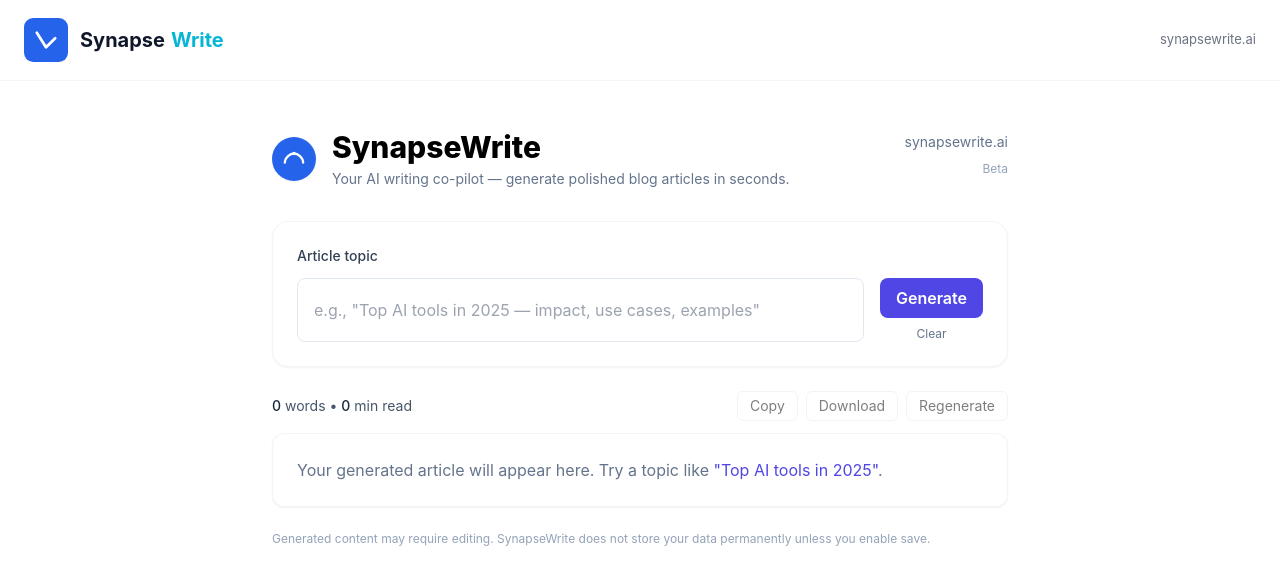
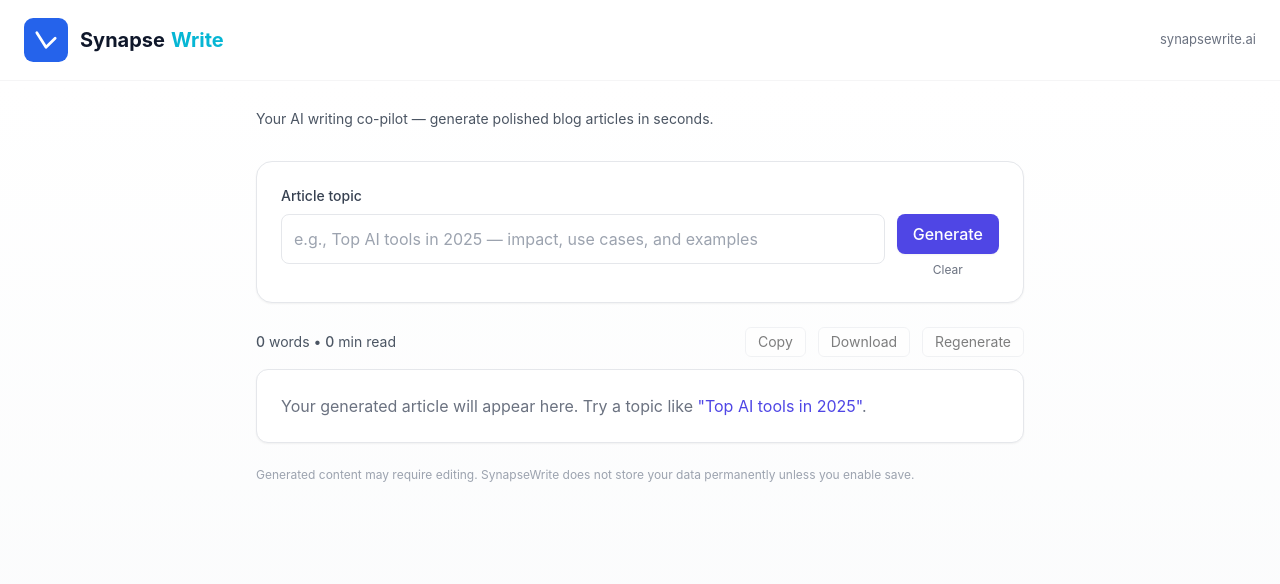
Before and after one commit to inpursuitsol/synapsewrite, a Next.js app: page / in a window 1280 px wide. Shown: the top 584 px of the page. Built offline with nearby package versions, Linux system fonts and the light colour scheme.

Commit message:
Update page.js

```diff
--- a/app/page.js
+++ b/app/page.js
@@ -1,13 +1,14 @@
-// app/page.js
 "use client";
 
 import { useState, useRef } from "react";
 
 /**
- * Tailwind-based polished page for SynapseWrite.
- * - Streaming-capable: appends text chunks as they arrive
- * - Uses Tailwind classes for look & feel
- * - Includes inline SVG logo, copy/download/regenerate, word count + read-time
+ * Polished UI for SynapseWrite:
+ * - Tailwind-powered layout
+ * - Smooth loading animation
+ * - Tagline, copy & download actions
+ * - Scrollable result box with word count + read time
+ * - Friendly errors
  */
 
 export default function HomePage() {
@@ -17,23 +18,25 @@ export default function HomePage() {
   const [error, setError] = useState(null);
   const resultRef = useRef(null);
 
+  // Utility: compute words & estimated read time
   const getStats = (text) => {
     if (!text) return { words: 0, minutes: 0 };
     const words = text.trim().split(/\s+/).filter(Boolean).length;
-    const minutes = Math.max(1, Math.round(words / 200));
+    const minutes = Math.max(1, Math.round(words / 200)); // ~200 WPM
     return { words, minutes };
   };
 
+  // Copy text to clipboard
   const copyToClipboard = async (text) => {
     try {
       await navigator.clipboard.writeText(text);
-      // friendly toast fallback
       alert("Article copied to clipboard ✅");
     } catch (e) {
       alert("Unable to copy — please select and copy manually.");
     }
   };
 
+  // Download as markdown file
   const downloadArticle = (title = "article", content = "") => {
     const blob = new Blob([`# ${title}\n\n${content}`], { type: "text/markdown" });
     const url = URL.createObjectURL(blob);
@@ -46,13 +49,14 @@ export default function HomePage() {
     URL.revokeObjectURL(url);
   };
 
+  // Main API call
   async function generateArticle(topic) {
     if (!topic || !topic.trim()) {
       setError("Please enter a topic to generate an article.");
       return;
     }
 
-    // Plausible analytics event (no-op if Plausible not present)
+    // Analytics (Plausible) — will no-op if not present
     if (typeof window !== "undefined" && window.plausible) {
       window.plausible("Generate Article");
     }
@@ -68,44 +72,22 @@ export default function HomePage() {
         body: JSON.stringify({ topic }),
       });
 
-      const contentType = res.headers.get("content-type") || "";
-
-      // Fallback: JSON (non-stream)
-      if (contentType.includes("application/json")) {
-        const data = await res.json();
-        if (!res.ok) {
-          const err = data?.error ?? "Something went wrong. Try again.";
-          throw new Error(err);
-        }
-        if (!data?.content) throw new Error("No content returned from server.");
-        setResult(data.content);
-        setTimeout(() => resultRef.current?.scrollIntoView({ behavior: "smooth" }), 150);
-        return;
+      if (!res.ok) {
+        let errText = "Something went wrong. Please try again.";
+        try {
+          const j = await res.json();
+          if (j?.error) errText = j.error;
+        } catch (e) {}
+        throw new Error(errText);
       }
 
-      // Streaming path: read plain text chunks
-      if (!res.body) {
-        throw new Error("No response body from server.");
+      const data = await res.json();
+      if (!data?.content) {
+        throw new Error("No content returned from the server. Try again.");
       }
 
-      const reader = res.body.getReader();
-      const decoder = new TextDecoder();
-      let done = false;
-      let accumulated = "";
-
-      while (!done) {
-        const { value, done: doneReading } = await reader.read();
-        done = doneReading;
-        if (value) {
-          accumulated += decoder.decode(value, { stream: true });
-          // update UI progressively
-          setResult(accumulated);
-        }
-      }
-
-      // final flush
-      accumulated += decoder.decode();
-      setResult(accumulated);
+      setResult(data.content);
+      // scroll result into view smoothly
       setTimeout(() => resultRef.current?.scrollIntoView({ behavior: "smooth" }), 150);
     } catch (err) {
       const msg = err?.message ?? "Unknown error. Try again.";
@@ -119,55 +101,55 @@ export default function HomePage() {
   const { words, minutes } = getStats(result);
 
   return (
-    <main className="min-h-screen py-12">
-      <div className="max-w-3xl mx-auto px-4">
-        {/* Header */}
-        <header className="flex items-start justify-between mb-8">
-          <div className="flex items-center gap-4">
-            {/* Small SVG logo */}
-            <div className="flex-none">
-              <svg width="44" height="44" viewBox="0 0 48 48" fill="none" xmlns="http://www.w3.org/2000/svg" className="rounded-full bg-white shadow-sm">
-                <rect width="48" height="48" rx="12" fill="#2563EB" />
-                <path d="M14 28c0-6 6-10 10-10s10 4 10 10" stroke="white" strokeWidth="2.5" strokeLinecap="round" strokeLinejoin="round"/>
-                <circle cx="24" cy="18" r="1.8" fill="white" />
-              </svg>
-            </div>
-
-            <div>
-              <h1 className="text-2xl md:text-3xl font-extrabold leading-tight">SynapseWrite</h1>
-              <p className="text-sm text-slate-500 mt-1">Your AI writing co-pilot — generate polished blog articles in seconds.</p>
-            </div>
-          </div>
-
-          <div className="text-right">
-            <a href="https://synapsewrite.ai" target="_blank" rel="noreferrer" className="text-sm text-slate-500 hover:underline">synapsewrite.ai</a>
-            <div className="mt-2 text-xs text-slate-400">Beta</div>
-          </div>
+    <main className="min-h-screen bg-gradient-to-b from-white to-gray-50 p-6 flex items-start justify-center">
+      <div className="w-full max-w-3xl">
+        {/* Removed duplicate h1 — only tagline remains */}
+        <header className="mb-8">
+          <p className="text-sm text-gray-600 mt-1">
+            Your AI writing co-pilot — generate polished blog articles in seconds.
+          </p>
         </header>
 
-        {/* Input card */}
-        <section className="bg-white border border-slate-100 rounded-2xl p-6 shadow-sm">
-          <label className="block text-sm font-medium text-slate-700 mb-3">Article topic</label>
-
-          <div className="flex gap-4">
+        {/* Input Card */}
+        <section className="bg-white border border-gray-200 rounded-2xl p-6 shadow-sm">
+          <label className="block text-sm font-medium text-gray-700 mb-2">Article topic</label>
+          <div className="flex gap-3 items-start">
             <input
               value={topic}
               onChange={(e) => setTopic(e.target.value)}
-              placeholder='e.g., "Top AI tools in 2025 — impact, use cases, examples"'
-              className="flex-1 px-4 py-3 rounded-lg border border-slate-200 focus:outline-none focus:ring-2 focus:ring-indigo-300 transition"
+              placeholder="e.g., Top AI tools in 2025 — impact, use cases, and examples"
+              className="flex-1 p-3 rounded-lg border border-gray-200 focus:outline-none focus:ring-2 focus:ring-indigo-300 transition"
             />
 
             <div className="flex flex-col gap-2">
               <button
                 onClick={() => generateArticle(topic)}
                 disabled={loading}
-                className={`inline-flex items-center gap-2 px-4 py-2 rounded-lg font-semibold text-white ${loading ? "bg-indigo-300 cursor-not-allowed" : "bg-indigo-600 hover:bg-indigo-700"}`}
+                className={`inline-flex items-center gap-2 px-4 py-2 rounded-lg font-medium shadow-sm text-white ${
+                  loading ? "bg-indigo-300 cursor-not-allowed" : "bg-indigo-600 hover:bg-indigo-700"
+                }`}
               >
                 {loading ? (
                   <>
-                    <svg className="animate-spin h-5 w-5 text-white" xmlns="http://www.w3.org/2000/svg" fill="none" viewBox="0 0 24 24">
-                      <circle className="opacity-25" cx="12" cy="12" r="10" stroke="currentColor" strokeWidth="4"></circle>
-                      <path className="opacity-75" fill="currentColor" d="M4 12a8 8 0 018-8v8z"></path>
+                    <svg
+                      className="animate-spin h-5 w-5 text-white"
+                      xmlns="http://www.w3.org/2000/svg"
+                      fill="none"
+                      viewBox="0 0 24 24"
+                    >
+                      <circle
+                        className="opacity-25"
+                        cx="12"
+                        cy="12"
+                        r="10"
+                        stroke="currentColor"
+                        strokeWidth="4"
+                      ></circle>
+                      <path
+                        className="opacity-75"
+                        fill="currentColor"
+                        d="M4 12a8 8 0 018-8v8z"
+                      ></path>
                     </svg>
                     Generating...
                   </>
@@ -177,8 +159,12 @@ export default function HomePage() {
               </button>
 
               <button
-                onClick={() => { setTopic(""); setResult(""); setError(null); }}
-                className="text-xs text-slate-500 hover:text-slate-700"
+                onClick={() => {
+                  setTopic("");
+                  setResult("");
+                  setError(null);
+                }}
+                className="text-xs text-gray-500 hover:text-gray-700"
               >
                 Clear
               </button>
@@ -186,24 +172,25 @@ export default function HomePage() {
           </div>
 
           {error && (
-            <div className="mt-4 text-sm text-red-700 bg-red-50 border border-red-100 p-3 rounded-md">
+            <div className="mt-4 text-sm text-red-600 bg-red-50 border border-red-100 p-3 rounded">
               ⚠️ {error}
             </div>
           )}
         </section>
 
-        {/* Result & controls */}
+        {/* Result / Controls */}
         <section className="mt-6">
           <div className="flex items-center justify-between mb-3">
-            <div className="text-sm text-slate-600">
-              <span className="font-medium text-slate-800">{words}</span> words • <span className="font-medium text-slate-800">{minutes}</span> min read
+            <div className="text-sm text-gray-600">
+              <span className="font-medium">{words}</span> words •{" "}
+              <span className="font-medium">{minutes}</span> min read
             </div>
 
-            <div className="flex items-center gap-2">
+            <div className="flex items-center gap-3">
               <button
                 onClick={() => result && copyToClipboard(result)}
                 disabled={!result}
-                className="px-3 py-1 bg-white border border-slate-200 rounded-md text-sm hover:shadow-sm disabled:opacity-50"
+                className="px-3 py-1 bg-white border border-gray-200 rounded-md text-sm hover:shadow-sm disabled:opacity-50"
               >
                 Copy
               </button>
@@ -211,7 +198,7 @@ export default function HomePage() {
               <button
                 onClick={() => result && downloadArticle(topic || "article", result)}
                 disabled={!result}
-                className="px-3 py-1 bg-white border border-slate-200 rounded-md text-sm hover:shadow-sm disabled:opacity-50"
+                className="px-3 py-1 bg-white border border-gray-200 rounded-md text-sm hover:shadow-sm disabled:opacity-50"
               >
                 Download
               </button>
@@ -219,38 +206,44 @@ export default function HomePage() {
               <button
                 onClick={() => generateArticle(topic)}
                 disabled={loading || !topic.trim()}
-                className="px-3 py-1 bg-white border border-slate-200 rounded-md text-sm hover:shadow-sm disabled:opacity-50"
+                className="px-3 py-1 bg-white border border-gray-200 rounded-md text-sm hover:shadow-sm disabled:opacity-50"
               >
                 Regenerate
               </button>
             </div>
           </div>
 
-          <div ref={resultRef} className="bg-white border border-slate-100 rounded-xl p-6 shadow-sm max-h-[60vh] overflow-y-auto prose prose-sm sm:prose lg:prose-base">
+          <div
+            ref={resultRef}
+            className="bg-white border border-gray-200 rounded-xl p-6 shadow-sm max-h-[60vh] overflow-y-auto prose prose-sm sm:prose lg:prose-base"
+          >
             {!result && !loading && (
-              <div className="text-slate-500">
-                Your generated article will appear here. Try a topic like <span className="text-indigo-600">"Top AI tools in 2025"</span>.
+              <div className="text-gray-500">
+                Your generated article will appear here. Try a topic like{" "}
+                <span className="text-indigo-600">"Top AI tools in 2025"</span>.
               </div>
             )}
 
             {loading && (
-              <div className="space-y-2 animate-pulse">
-                <div className="h-5 bg-slate-100 rounded w-3/4" />
-                <div className="h-4 bg-slate-100 rounded w-5/6" />
-                <div className="h-4 bg-slate-100 rounded w-full" />
-                <div className="h-4 bg-slate-100 rounded w-full" />
+              <div className="animate-pulse space-y-2">
+                <div className="h-6 bg-gray-200 rounded w-3/4" />
+                <div className="h-4 bg-gray-200 rounded w-5/6" />
+                <div className="h-4 bg-gray-200 rounded w-full" />
+                <div className="h-4 bg-gray-200 rounded w-full" />
+                <div className="h-4 bg-gray-200 rounded w-4/5" />
               </div>
             )}
 
             {result && !loading && (
-              <article style={{ whiteSpace: "pre-wrap" }}>
-                {result}
+              <article>
+                <div style={{ whiteSpace: "pre-wrap" }}>{result}</div>
               </article>
             )}
           </div>
         </section>
 
-        <footer className="mt-6 text-xs text-slate-400">
+        {/* Footer / microcopy */}
+        <footer className="mt-6 text-xs text-gray-400">
           Generated content may require editing. SynapseWrite does not store your data permanently unless you enable save.
         </footer>
       </div>
```
